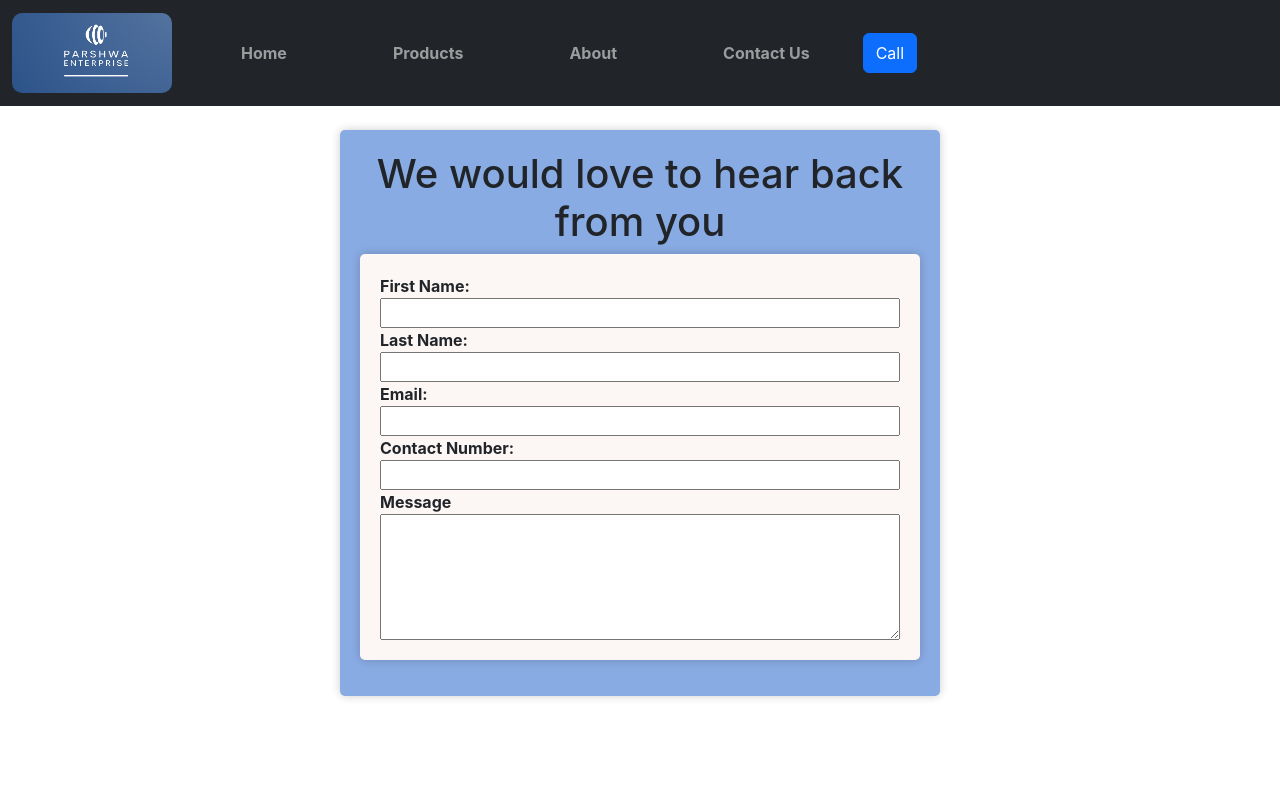
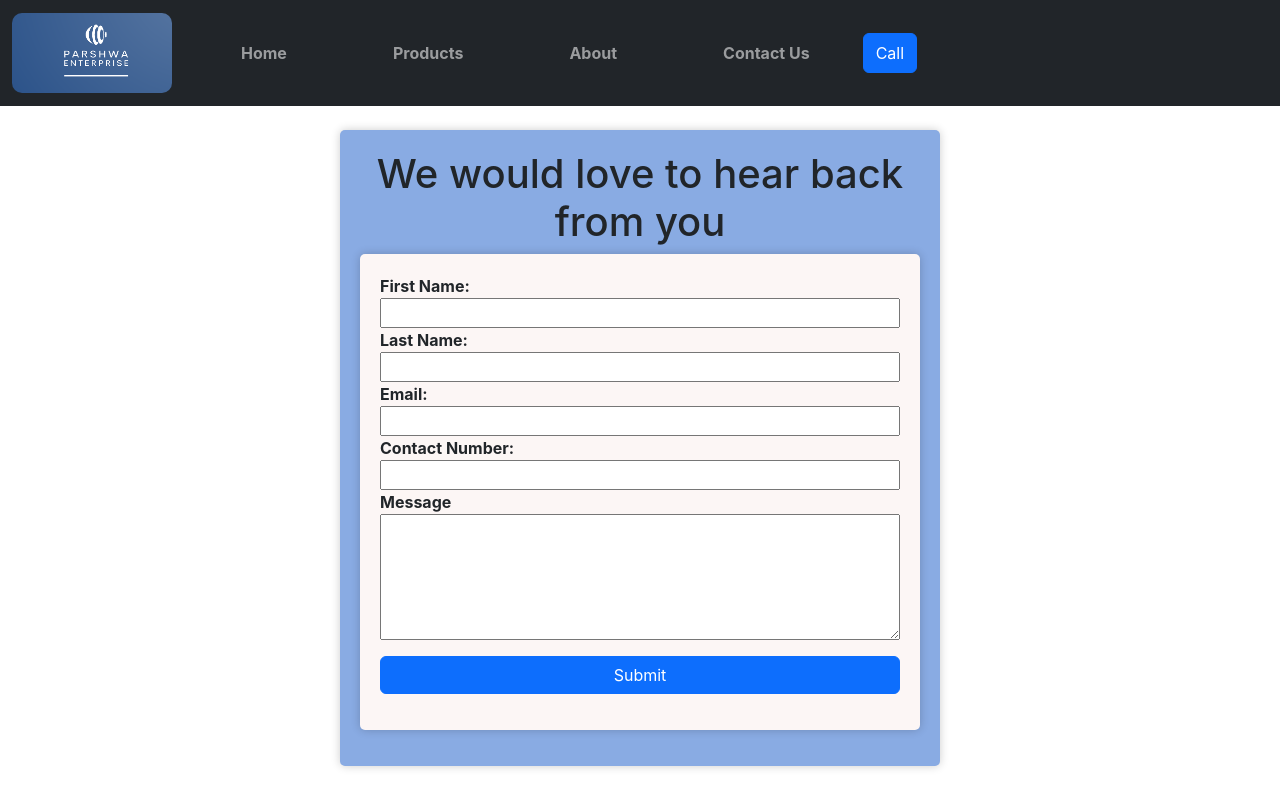
Before and after one commit to Dharmil4602/parshwa-enterprise, a React (Create React App) app: page /contact in a window 1280 px wide. Built offline with nearby package versions, Linux system fonts and the light colour scheme.

Commit message:
Added button

```diff
--- a/src/components/Contact.js
+++ b/src/components/Contact.js
@@ -17,6 +17,7 @@ function Contact() {
           <input type="number" name="phone" id="" />
           <label htmlFor="message">Message</label>
           <textarea name="message" id="" cols="10" rows="5"></textarea>
+          <button className="btn btn-primary my-3">Submit</button>
         </div>
       </form>
     </div>
```
Also changed, not shown: src/styles/contact.css (line endings or trailing spaces).
